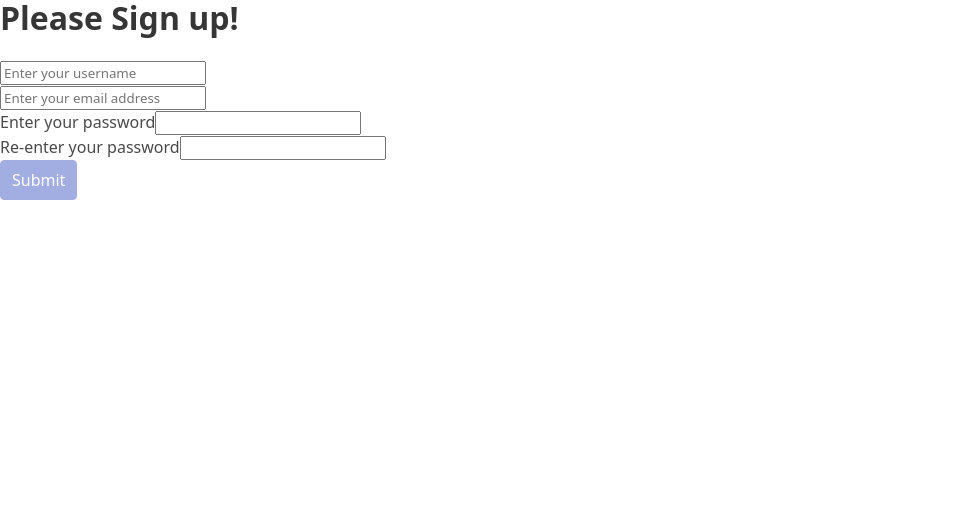
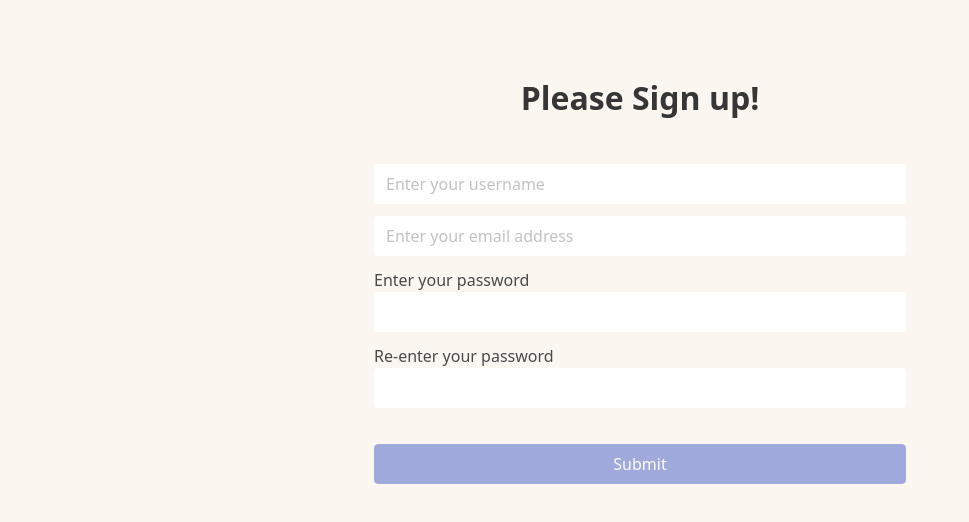
Before and after one commit to Mt-Lampert/tdd-react, a React (Create React App) app: page / in a window 1280 px wide. Shown: the top 522 px of the page, without its empty margins (0-969 px from the left). Built offline with nearby package versions, Linux system fonts and the light colour scheme.

Commit message:
w: App mit bulma formatiert

```diff
--- a/src/App.css
+++ b/src/App.css
@@ -1,38 +1,8 @@
-.App {
-  text-align: center;
+.mainframe {
+  padding-left: 3rem;
+  padding-right: 3rem;
+  padding-top: 2rem;
+  height: 100vh;
+  margin: 0 auto;
+  background-color: #fbf6f0;
 }
-
-.App-logo {
-  height: 40vmin;
-  pointer-events: none;
-}
-
-@media (prefers-reduced-motion: no-preference) {
-  .App-logo {
-    animation: App-logo-spin infinite 20s linear;
-  }
-}
-
-.App-header {
-  background-color: #282c34;
-  min-height: 100vh;
-  display: flex;
-  flex-direction: column;
-  align-items: center;
-  justify-content: center;
-  font-size: calc(10px + 2vmin);
-  color: white;
-}
-
-.App-link {
-  color: #61dafb;
-}
-
-@keyframes App-logo-spin {
-  from {
-    transform: rotate(0deg);
-  }
-  to {
-    transform: rotate(360deg);
-  }
-}
--- a/src/App.jsx
+++ b/src/App.jsx
@@ -1,12 +1,13 @@
 // import logo from './logo.svg';
 import './App.scss';
+import './App.css'
 import Signup from './pages/Signup';
 
 function App() {
   return (
-    <>
+    <div className='mainframe'>
       <Signup />
-    </>
+    </div>
   );
 }
 
--- a/src/App.scss
+++ b/src/App.scss
@@ -27,10 +27,10 @@ $family-sans-serif: 'Noto Sans', sans-serif;
 
 // Import only what you need from Bulma
 @import 'bulma/sass/base/_all.sass';
-@import 'bulma/sass/elements/button.sass';
-@import 'bulma/sass/elements/container.sass';
-@import 'bulma/sass/elements/form.sass';
-@import 'bulma/sass/elements/title.sass';
+@import 'bulma/sass/elements/_all.sass';
+@import 'bulma/sass/form/_all.sass';
+@import 'bulma/sass/grid/_all.sass';
+@import 'bulma/sass/helpers/_all.sass';
 @import 'bulma/sass/components/navbar.sass';
 @import 'bulma/sass/layout/hero.sass';
 @import 'bulma/sass/layout/section.sass';
--- a/src/pages/Signup.jsx
+++ b/src/pages/Signup.jsx
@@ -8,8 +8,8 @@ export default function Signup(props) {
 
   function pwChangeHandler() {
     const minLen = 6;
-    const pwd01 = passwd01.current.value
-    const pwd02 = passwd02.current.value
+    const pwd01 = passwd01.current.value;
+    const pwd02 = passwd02.current.value;
 
     if (
       isDisabled &&
@@ -22,9 +22,7 @@ export default function Signup(props) {
 
     if (
       !isDisabled &&
-      (pwd01.length < minLen ||
-        pwd02.length < minLen ||
-        pwd01 !== pwd02)
+      (pwd01.length < minLen || pwd02.length < minLen || pwd01 !== pwd02)
     ) {
       setIsDisabled(true);
     }
@@ -35,46 +33,69 @@ export default function Signup(props) {
   }
 
   return (
-    <>
-      <h1 className="title is-3">Please Sign up!</h1>
+    <div className="section">
+      <div className="columns">
+        <div className="column is-6 is-offset-3">
+          <h1 className="title is-3 has-text-centered">Please Sign up!</h1>
 
-      <form onSubmit={signupHandler}>
+          <form className="mt-6" onSubmit={signupHandler}>
+            <div className="field">
+              <div className="control">
                 <input
+                  className="input"
                   type="text"
                   name="nameField"
                   id="nameField"
                   placeholder="Enter your username"
                 />
-        <br />
+              </div>
+            </div>
+
+            <div className="field">
+              <div className="control">
                 <input
+                  className="input has-shadow"
                   type="text"
                   name="mailField"
                   id="mailField"
                   placeholder="Enter your email address"
                 />
-        <br />
+              </div>
+            </div>
+
+            <div className="field">
               <label htmlFor="passwd01">Enter your password</label>
+              <div className="control">
                 <input
+                  className="input"
                   type="password"
                   name="passwd01"
                   id="passwd01"
                   ref={passwd01}
                   onChange={pwChangeHandler}
                 />
-        <br />
+              </div>
+            </div>
+            <div className="field">
               <label htmlFor="passwd02">Re-enter your password</label>
+              <div className="control">
                 <input
+                  className="input"
                   type="password"
                   name="passwd02"
                   id="passwd02"
                   ref={passwd02}
                   onChange={pwChangeHandler}
                 />
+              </div>
+            </div>
             <br />
-        <button className="button is-link" disabled={isDisabled}>
+            <button className="button is-link  is-fullwidth is-justify-content-center" disabled={isDisabled}>
               Submit
             </button>
           </form>
-    </>
+        </div>
+      </div>
+    </div>
   );
 }
```
Also changed, not shown: 1 other file (tests, documents, lock files or other folders). Lines whose indentation alone changed are shown as unchanged.
